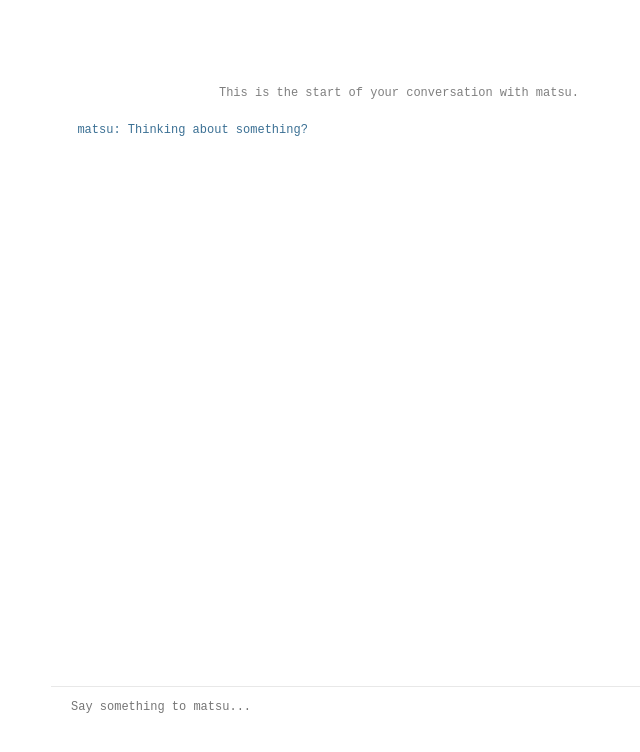
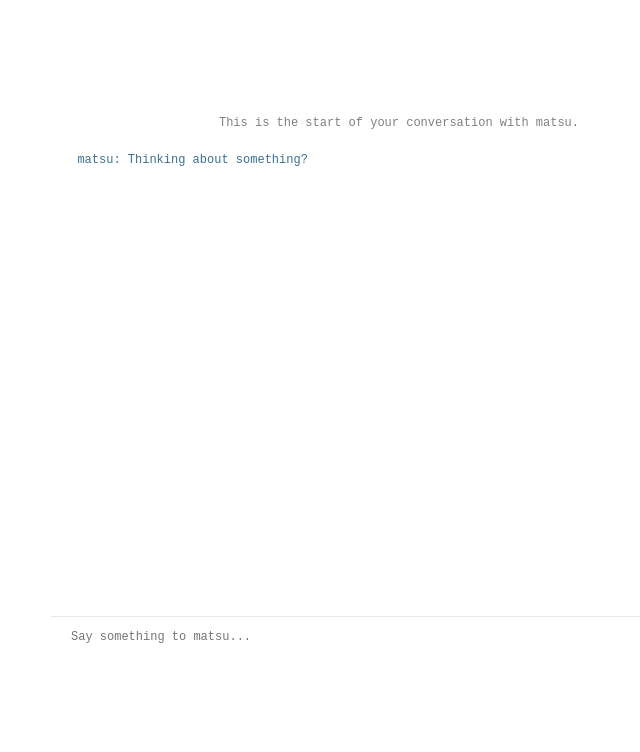
Before and after one commit to yonaymoris/waiting-bot, a React (Create React App) app: page / in a window 1280 px wide. Shown: the top 752 px of the page, without its empty margins (241-881 px from the left). Built offline with nearby package versions, Linux system fonts and the light colour scheme; a web font is replaced by a local one.

Commit message:
Minor style changes

```diff
--- a/src/static/additional.css
+++ b/src/static/additional.css
@@ -4,8 +4,8 @@ body {
 }
 
 .content {
-	height: 700px;
-	margin-top: 50px;
+	height: 600px;
+	margin-top: 80px;
 }
 
 .input input {
```
